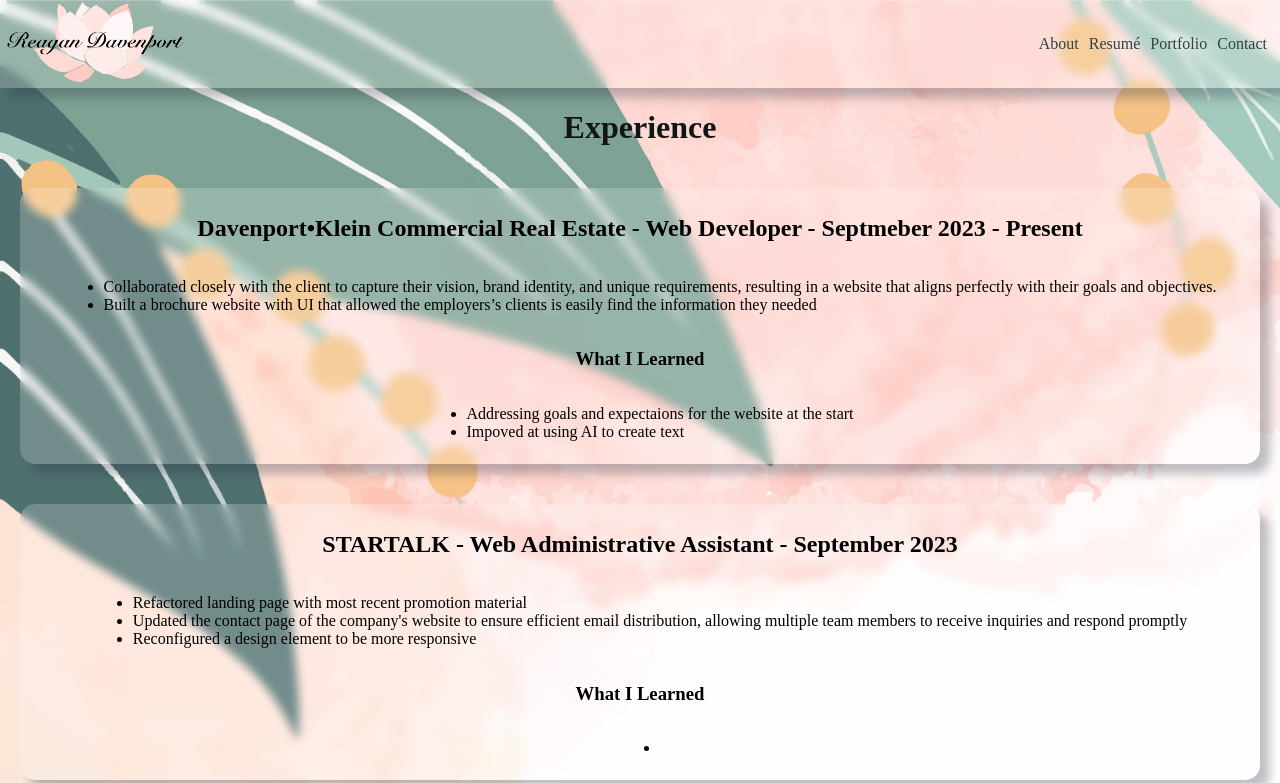
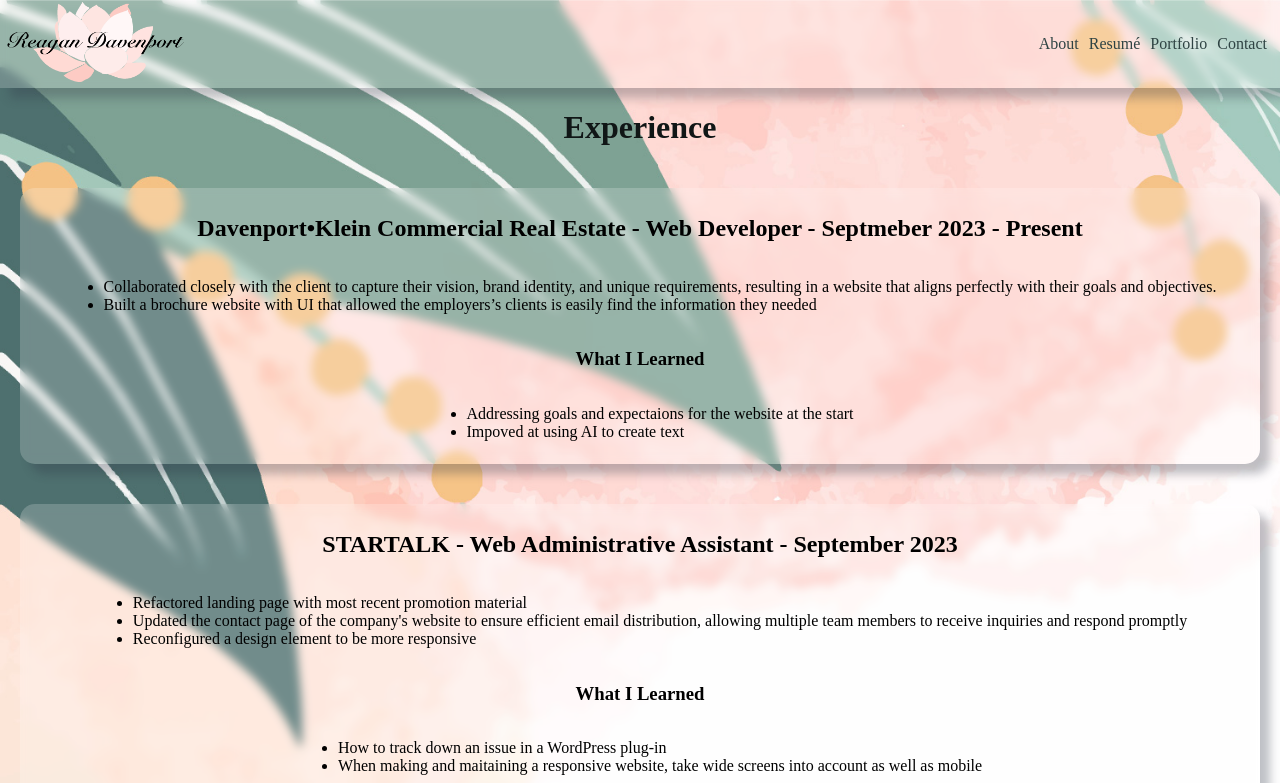
Before and after one commit to ReaganADavenport/Portfolio, a React (Create React App) app: page /resume in a window 1280 px wide. Shown: the top 783 px of the page. Built offline with nearby package versions, Linux system fonts and the light colour scheme.

Commit message:
filled in the last of the what I learned

```diff
--- a/src/Components/resume/resume.js
+++ b/src/Components/resume/resume.js
@@ -27,7 +27,8 @@ const Resume = () => {
                     </ul>
                 <h3>What I Learned</h3>
                     <ul>
-                        <li></li>
+                        <li>How to track down an issue in a WordPress plug-in</li>
+                        <li>When making and maitaining a responsive website, take wide screens into account as well as mobile</li>
                     </ul>
             </div>
             <div className='job'>
```
